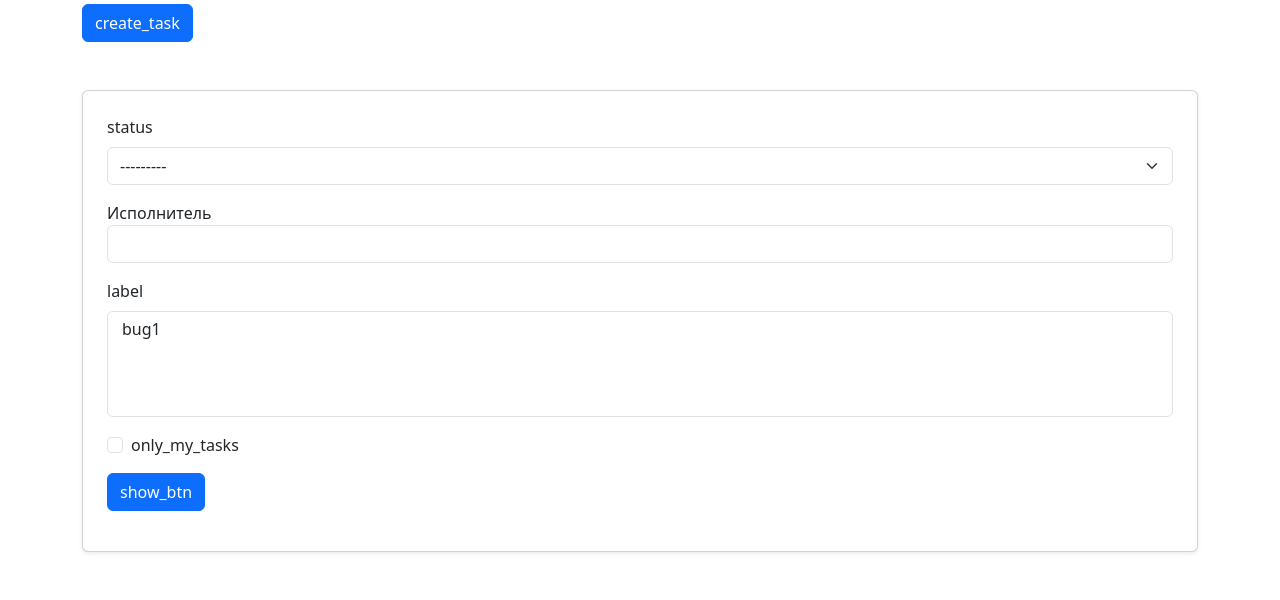
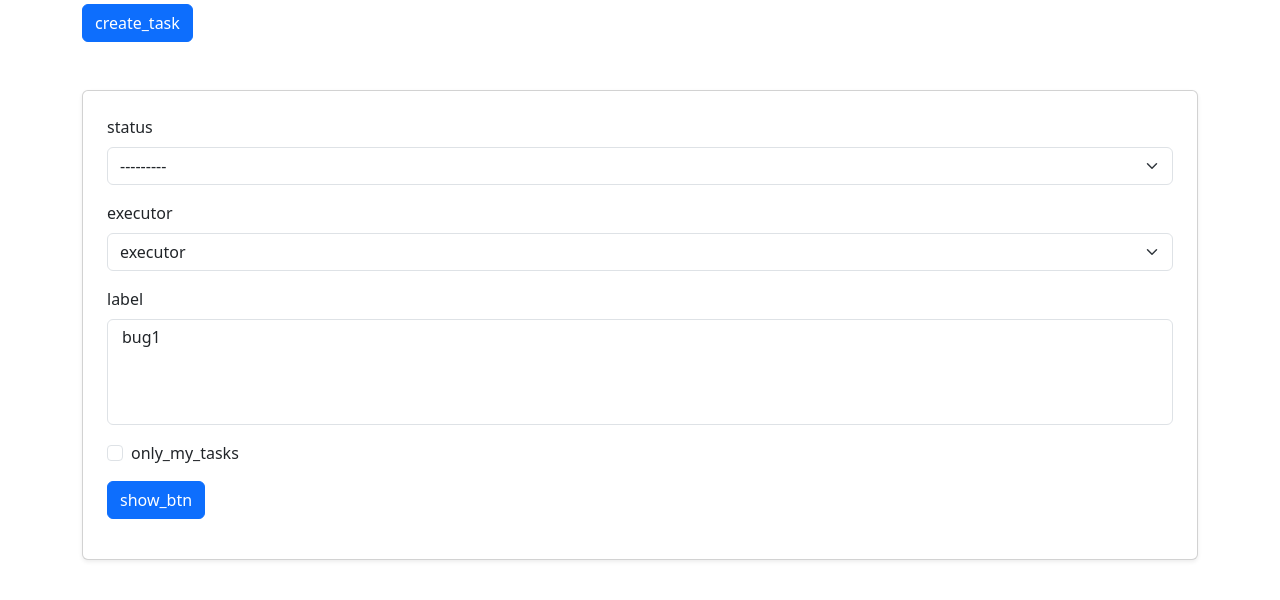
Before and after one commit to poweredbyskx/python-project-52, a Django app: page /tasks/ in a window 1280 px wide. Shown: the part 132-732 px from the top of the page. Run offline with Django 5.2, Linux system fonts and the light colour scheme; a user stored in the database is signed in; data comes from the database, SQL or seed files in the repository; tables that the repository leaves empty hold one stand-in row (values such as "Sample post"); lists and menus that the app fills with data are empty; some libraries are stand-ins or nearby versions.

Commit message:
финальные правки

```diff
--- a/task_manager/tasks/templates/tasks/task_filter.html
+++ b/task_manager/tasks/templates/tasks/task_filter.html
@@ -28,13 +28,13 @@
 
             <!-- Исполнитель -->
             <div class="mb-3">
-                <label for="id_executor">Исполнитель</label>
-                <select name="executor" id="id_executor" class="form-control">
-                  {% for user in users %}
-                    <option value="{{ user.id }}">{{ user.name }}</option>
-
-
-
+                <label for="id_executor" class="form-label">{% trans "executor" %}</label>
+                <select id="id_executor" name="executor" class="form-select ml-2 mr-3">
+                    {% for choice in filter.form.executor.field.choices %}
+                        <option value="{{ choice.0 }}"
+                            {% if filter.form.executor.value|stringformat:"s" == choice.0|stringformat:"s" %}selected{% endif %}>
+                            {{ choice.1 }}
+                        </option>
                     {% endfor %}
                 </select>
             </div>
```
